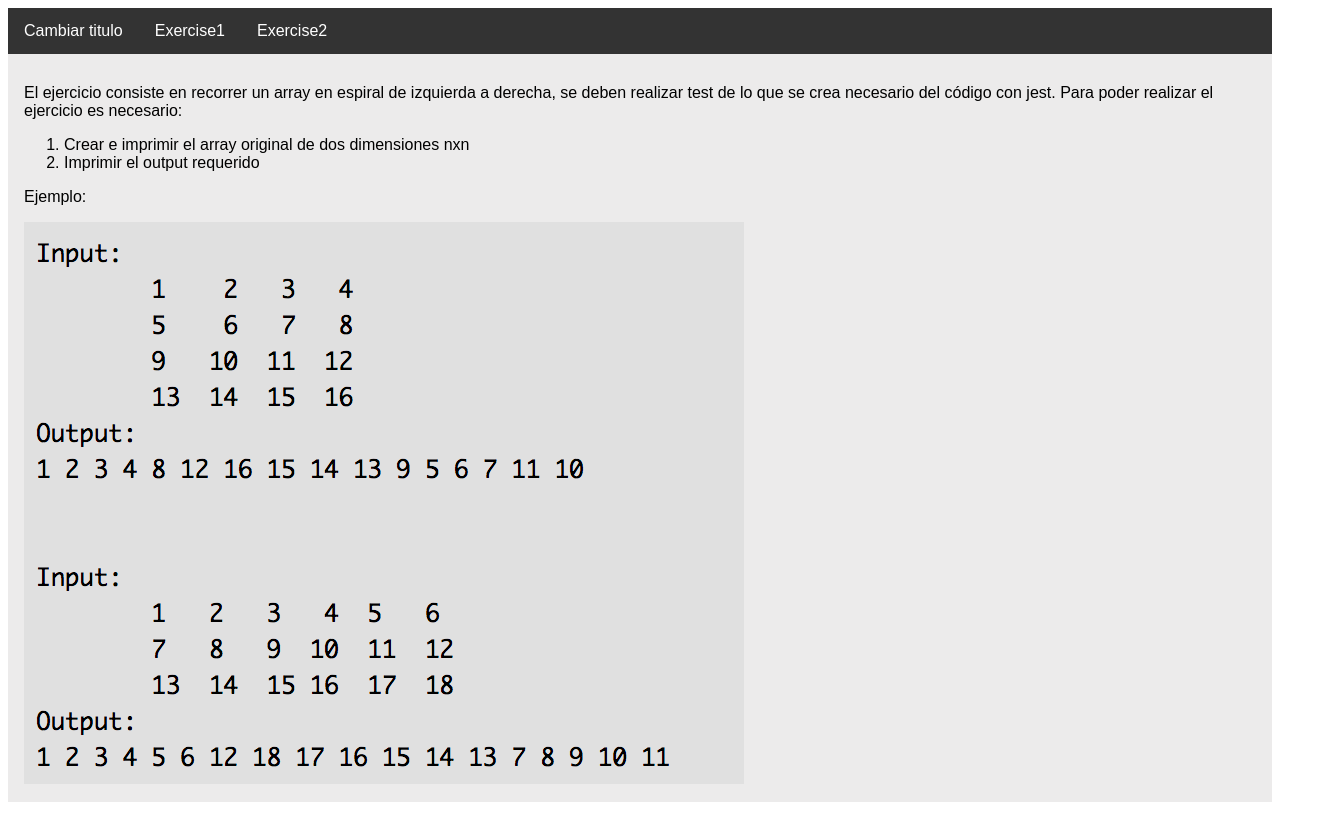
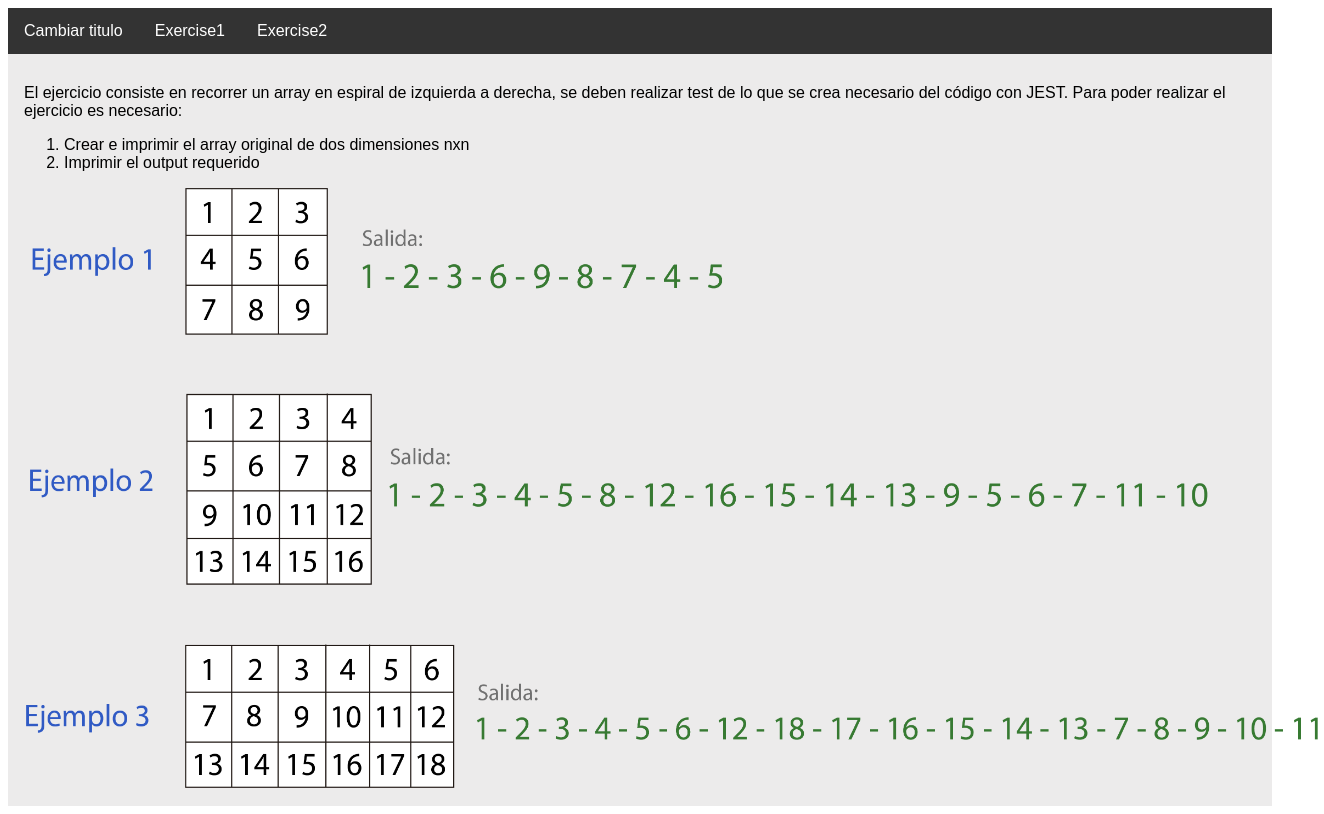
Before and after one commit to xjose97x/kataReact, a React app: page / in a window 1280 px wide. Shown: the whole page, 1324 px wide, since content can reach past the window. Built offline with nearby package versions, Linux system fonts and the light colour scheme; the HTML template or start-up script is replaced by a standard one.

Commit message:
Change example.png

```diff
--- a/src/Main/Main.js
+++ b/src/Main/Main.js
@@ -11,7 +11,7 @@ class Main extends Component {
       <div className="container">
         <p className="App-intro">
           El ejercicio consiste en recorrer un array en espiral de izquierda a derecha,
-          se deben realizar test de lo que se crea necesario del código con jest.
+          se deben realizar test de lo que se crea necesario del código con JEST.
           Para poder realizar el ejercicio es necesario:
         </p>
 
@@ -20,9 +20,7 @@ class Main extends Component {
           <li>Imprimir el output requerido</li>
         </ol>
 
-        <p>Ejemplo:</p>
-
-        <img src="/assets/example.png"/>
+        <img className="example" src="/assets/example.png"/>
       </div>
     );
   }
--- a/src/styles/layout.less
+++ b/src/styles/layout.less
@@ -1,5 +1,10 @@
 body {
   font-family: 'APPLESDGothicNEO-LIGHT', sans-serif;
+}
+
+.example {
+  width: 1300px;
+  height: 600px;
 }
 
 .topBar {
```
Also changed, not shown: assets/example.png, 1 other file (tests, documents, lock files or other folders).
